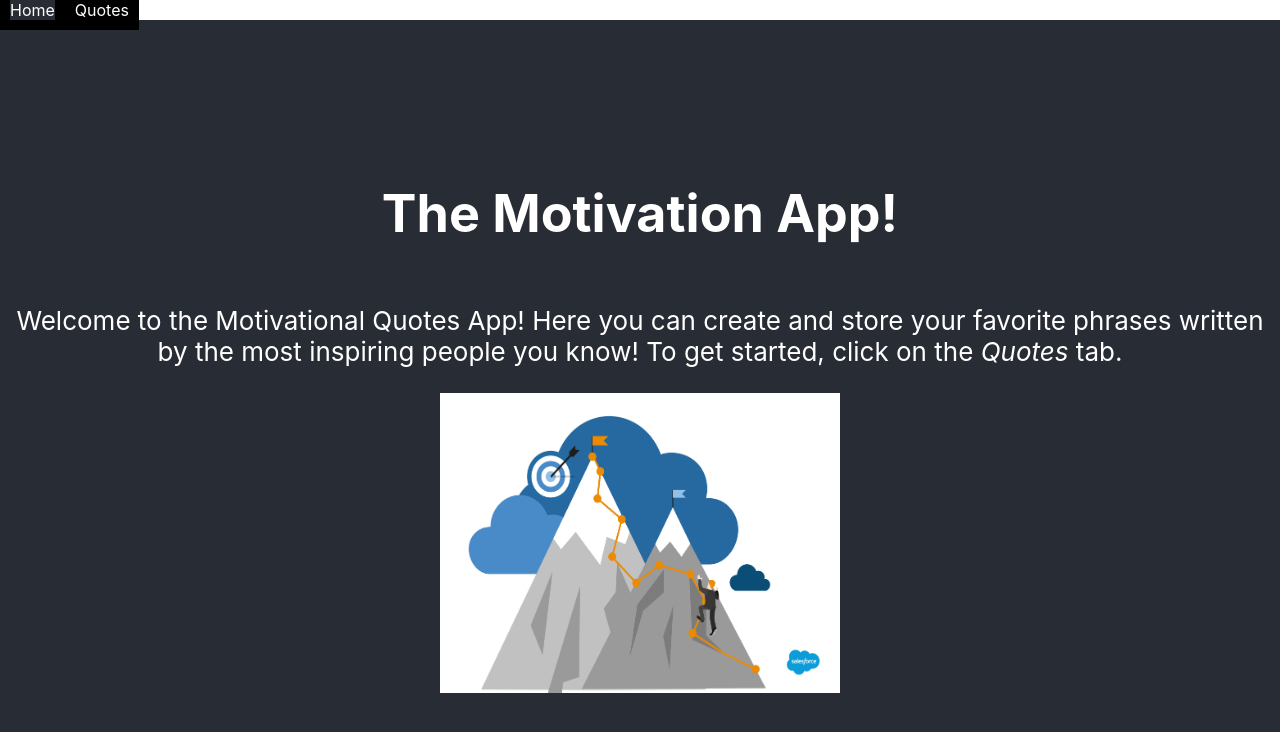
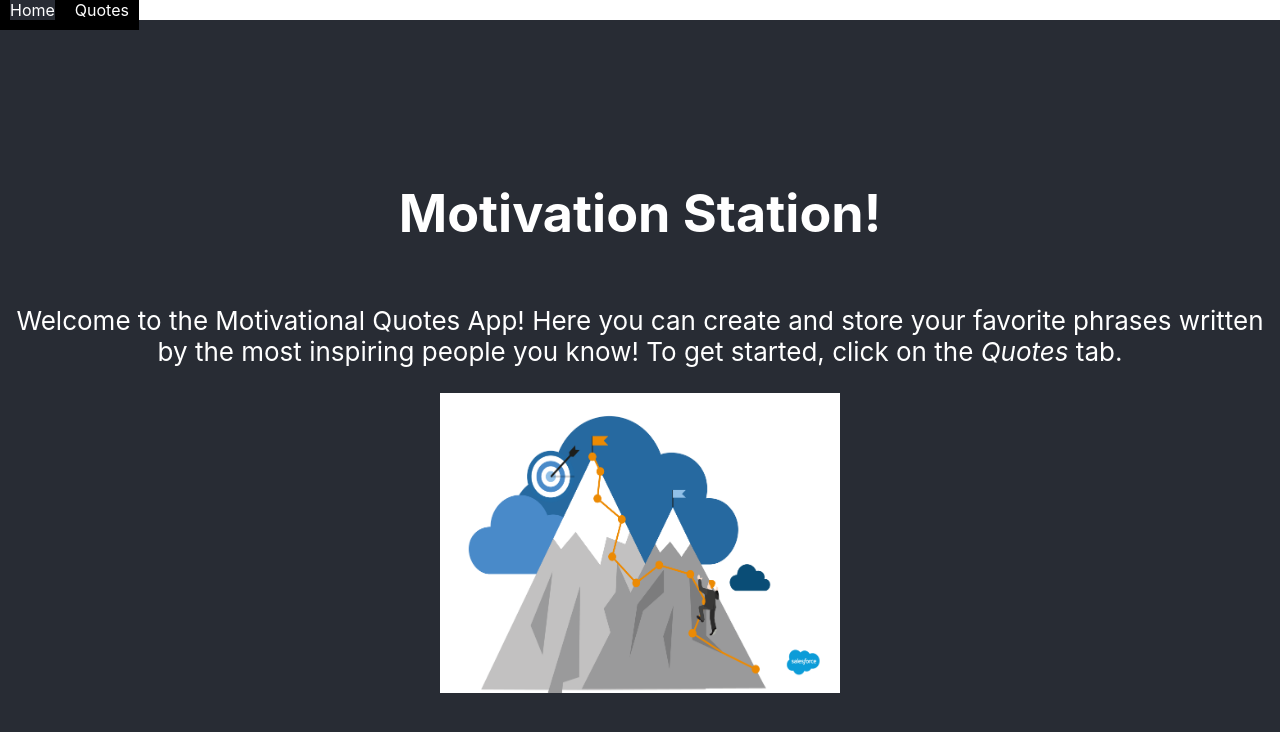
Before and after one commit to biancancanal/motivational-quotes-app, a React (Create React App) app: page / in a window 1280 px wide. Shown: the top 732 px of the page. Built offline with nearby package versions, Linux system fonts and the light colour scheme.

Commit message:
Intro to README

```diff
--- a/src/components/Home.js
+++ b/src/components/Home.js
@@ -4,7 +4,7 @@ import '../App.css';
 const Home = () => {
         return (
             <div className="App-header">
-                <h1>The Motivation App!</h1>
+                <h1>Motivation Station!</h1>
                 <p>Welcome to the Motivational Quotes App!
                     Here you can create and store your favorite
                     phrases written by the most inspiring people you know!
```
Also changed, not shown: 1 other file (tests, documents, lock files or other folders).
